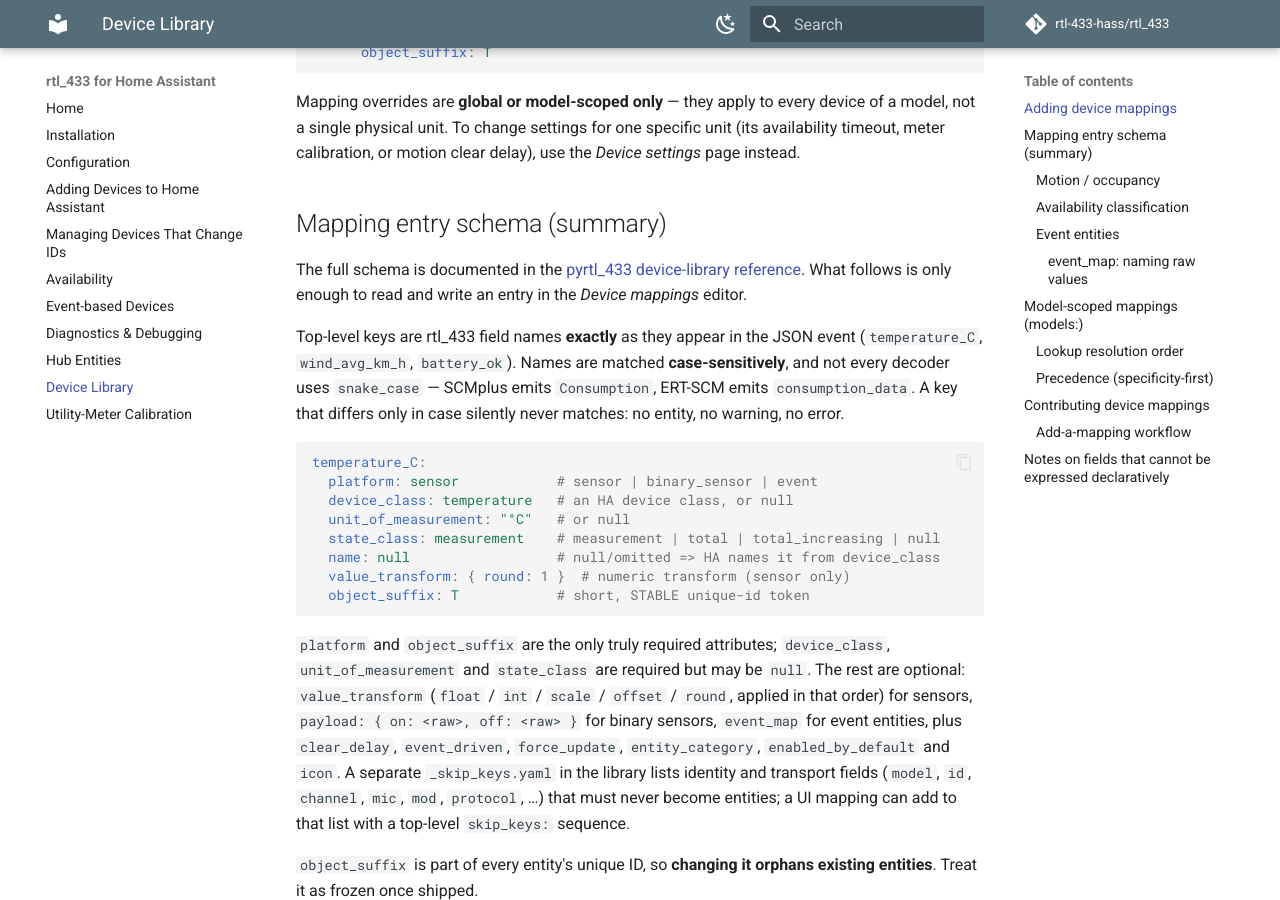
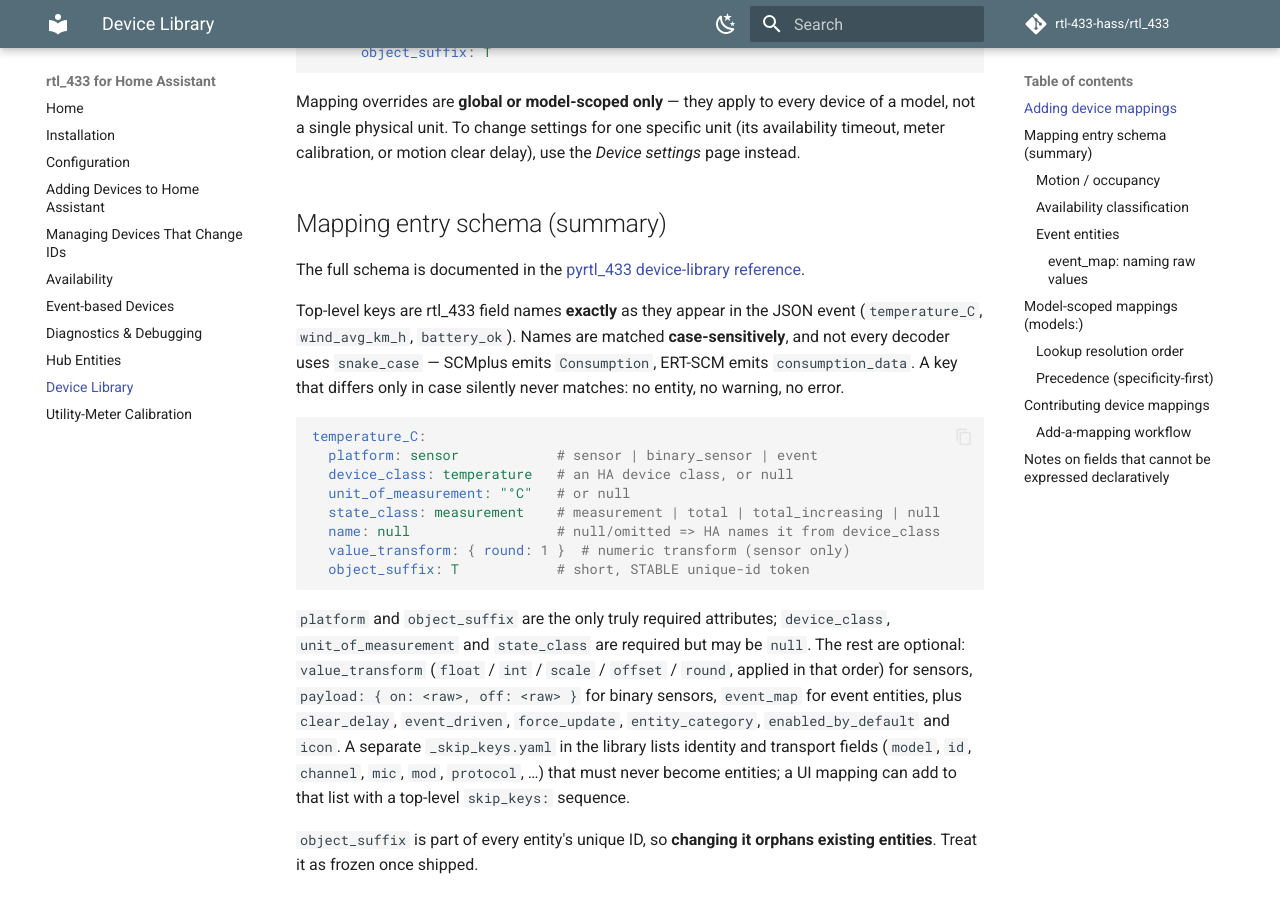
Before and after one commit to rtl-433-hass/rtl_433, an MkDocs documentation site: the page built from docs/device-library.md, in a window 1280 px wide and 900 px high, scrolled down 2693 px. Built offline with MkDocs 1.6.1 and Material for MkDocs 9.7.7, drawn with Linux system fonts in a browser that asks for light colours; comment, search, counter and statistics services are not loaded; the version menu is left out.

Commit message:
docs: drop the scope aside from the schema summary
Co-Authored-By: Claude Opus 5 <noreply@anthropic.com>
Claude-Session: https://claude.ai/code/session_018HhtFuqBNovRCKpDqLKD2v

```diff
--- a/docs/device-library.md
+++ b/docs/device-library.md
@@ -119,8 +119,6 @@ of a model, not a single physical unit. To change settings for one specific unit
 
 The full schema is documented in the
 [pyrtl_433 device-library reference](https://rtl-433-hass.github.io/pyrtl_433/latest/device-library/).
-What follows is only enough to read and write an entry in the *Device mappings*
-editor.
 
 Top-level keys are rtl_433 field names **exactly** as they appear in the JSON
 event (`temperature_C`, `wind_avg_km_h`, `battery_ok`). Names are matched
```
